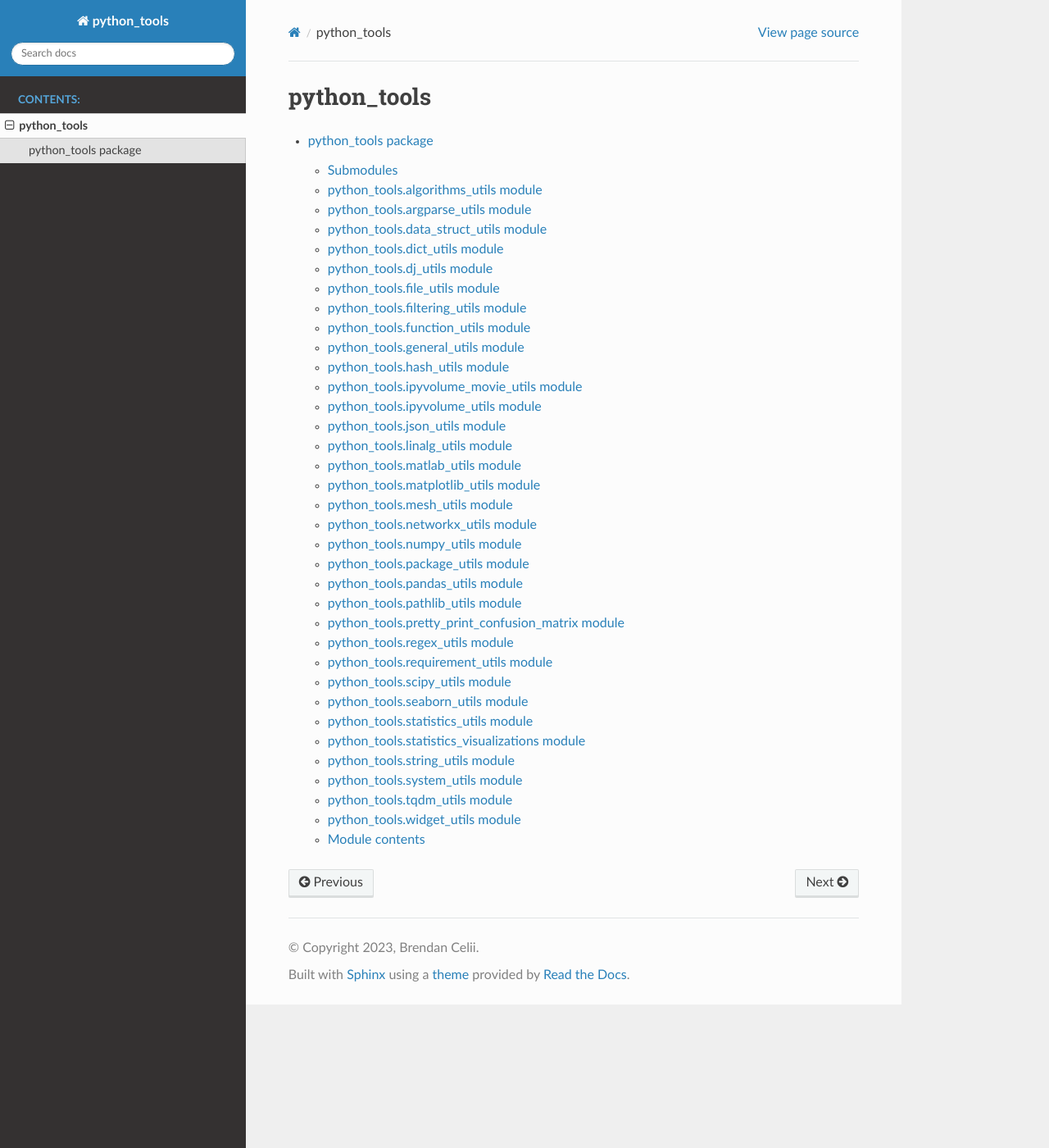
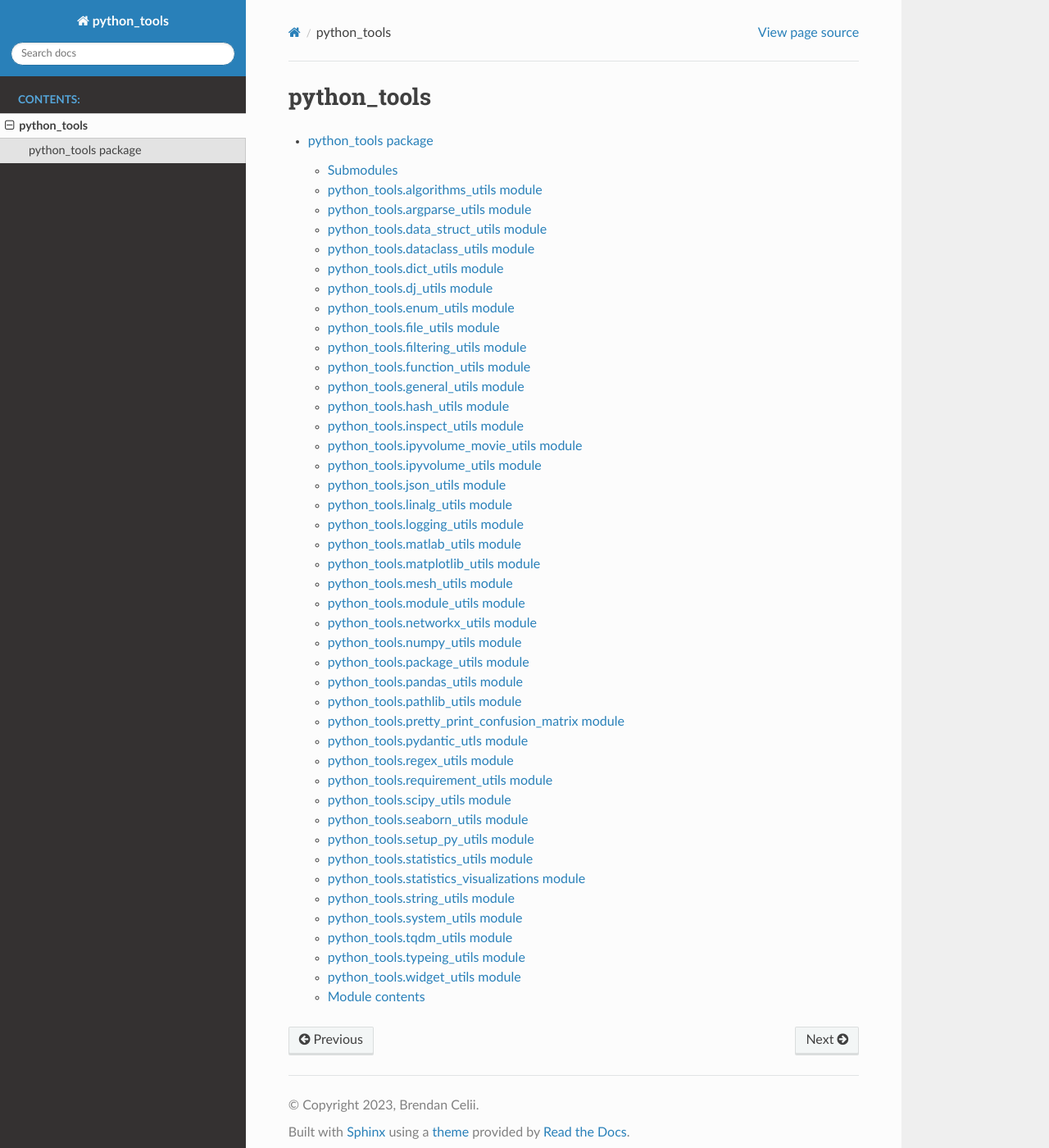
Before and after one commit to reimerlab/datasci_tools, a Sphinx documentation site: the page built from docs/modules.rst, in a window 1280 px wide and 1400 px high. Shown: the whole window at 82% size. Built offline with Sphinx 7.4.7 and the Read the Docs theme 2.0.0, drawn with Linux system fonts in a browser that asks for light colours.

Commit message:
new python_tools.rst with added modules

```diff
--- a/docs/python_tools.rst
+++ b/docs/python_tools.rst
@@ -28,6 +28,14 @@ python\_tools.data\_struct\_utils module
    :undoc-members:
    :show-inheritance:
 
+python\_tools.dataclass\_utils module
+-------------------------------------
+
+.. automodule:: python_tools.dataclass_utils
+   :members:
+   :undoc-members:
+   :show-inheritance:
+
 python\_tools.dict\_utils module
 --------------------------------
 
@@ -40,6 +48,14 @@ python\_tools.dj\_utils module
 ------------------------------
 
 .. automodule:: python_tools.dj_utils
+   :members:
+   :undoc-members:
+   :show-inheritance:
+
+python\_tools.enum\_utils module
+--------------------------------
+
+.. automodule:: python_tools.enum_utils
    :members:
    :undoc-members:
    :show-inheritance:
@@ -84,6 +100,14 @@ python\_tools.hash\_utils module
    :undoc-members:
    :show-inheritance:
 
+python\_tools.inspect\_utils module
+-----------------------------------
+
+.. automodule:: python_tools.inspect_utils
+   :members:
+   :undoc-members:
+   :show-inheritance:
+
 python\_tools.ipyvolume\_movie\_utils module
 --------------------------------------------
 
@@ -116,6 +140,14 @@ python\_tools.linalg\_utils module
    :undoc-members:
    :show-inheritance:
 
+python\_tools.logging\_utils module
+-----------------------------------
+
+.. automodule:: python_tools.logging_utils
+   :members:
+   :undoc-members:
+   :show-inheritance:
+
 python\_tools.matlab\_utils module
 ----------------------------------
 
@@ -136,6 +168,14 @@ python\_tools.mesh\_utils module
 --------------------------------
 
 .. automodule:: python_tools.mesh_utils
+   :members:
+   :undoc-members:
+   :show-inheritance:
+
+python\_tools.module\_utils module
+----------------------------------
+
+.. automodule:: python_tools.module_utils
    :members:
    :undoc-members:
    :show-inheritance:
@@ -188,6 +228,14 @@ python\_tools.pretty\_print\_confusion\_matrix module
    :undoc-members:
    :show-inheritance:
 
+python\_tools.pydantic\_utls module
+-----------------------------------
+
+.. automodule:: python_tools.pydantic_utls
+   :members:
+   :undoc-members:
+   :show-inheritance:
+
 python\_tools.regex\_utils module
 ---------------------------------
 
@@ -216,6 +264,14 @@ python\_tools.seaborn\_utils module
 -----------------------------------
 
 .. automodule:: python_tools.seaborn_utils
+   :members:
+   :undoc-members:
+   :show-inheritance:
+
+python\_tools.setup\_py\_utils module
+-------------------------------------
+
+.. automodule:: python_tools.setup_py_utils
    :members:
    :undoc-members:
    :show-inheritance:
@@ -260,6 +316,14 @@ python\_tools.tqdm\_utils module
    :undoc-members:
    :show-inheritance:
 
+python\_tools.typeing\_utils module
+-----------------------------------
+
+.. automodule:: python_tools.typeing_utils
+   :members:
+   :undoc-members:
+   :show-inheritance:
+
 python\_tools.widget\_utils module
 ----------------------------------
 
```
Also changed, not shown: 1 other file.
